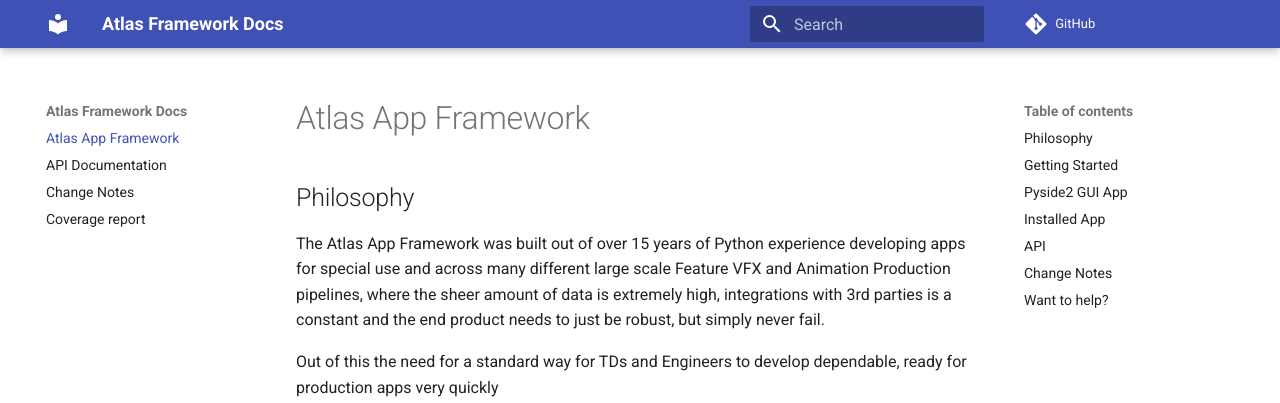
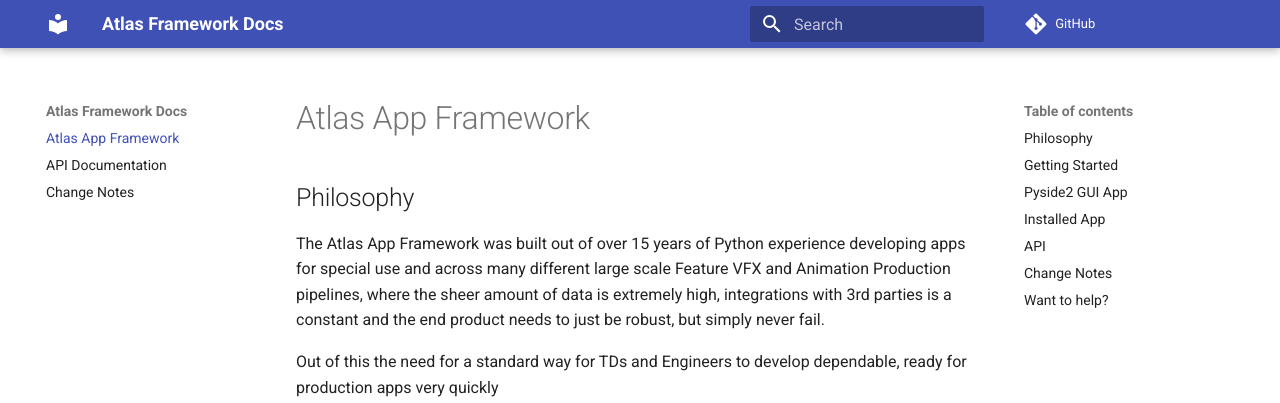
Before and after one commit to renderbox/atlas-framework, an MkDocs documentation site: the page built from docs/index.md, in a window 1280 px wide. Shown: the top 403 px of the page. Built offline with MkDocs 1.6.1 and Material for MkDocs 9.7.7, drawn with Linux system fonts in a browser that asks for light colours; comment, search, counter and statistics services are not loaded.

Commit message:
Disabling Coverage until pathing is solved with the doc generator.

```diff
--- a/mkdocs.yml
+++ b/mkdocs.yml
@@ -6,14 +6,14 @@
   - "index.md"
   - "api.md"
   - "change_notes.md"
-  - Coverage report: coverage.md
+  # - Coverage report: coverage.md
 
 theme:
   name: "material"
 
 plugins:
   - search
-  - coverage:
-      page_name: coverage # default
-      html_report_dir: htmlcov # default
+  # - coverage:
+  #     page_name: coverage # default
+  #     html_report_dir: htmlcov # default
   - mkdocstrings
```
Also changed, not shown: README.md (+4 -0 lines).
